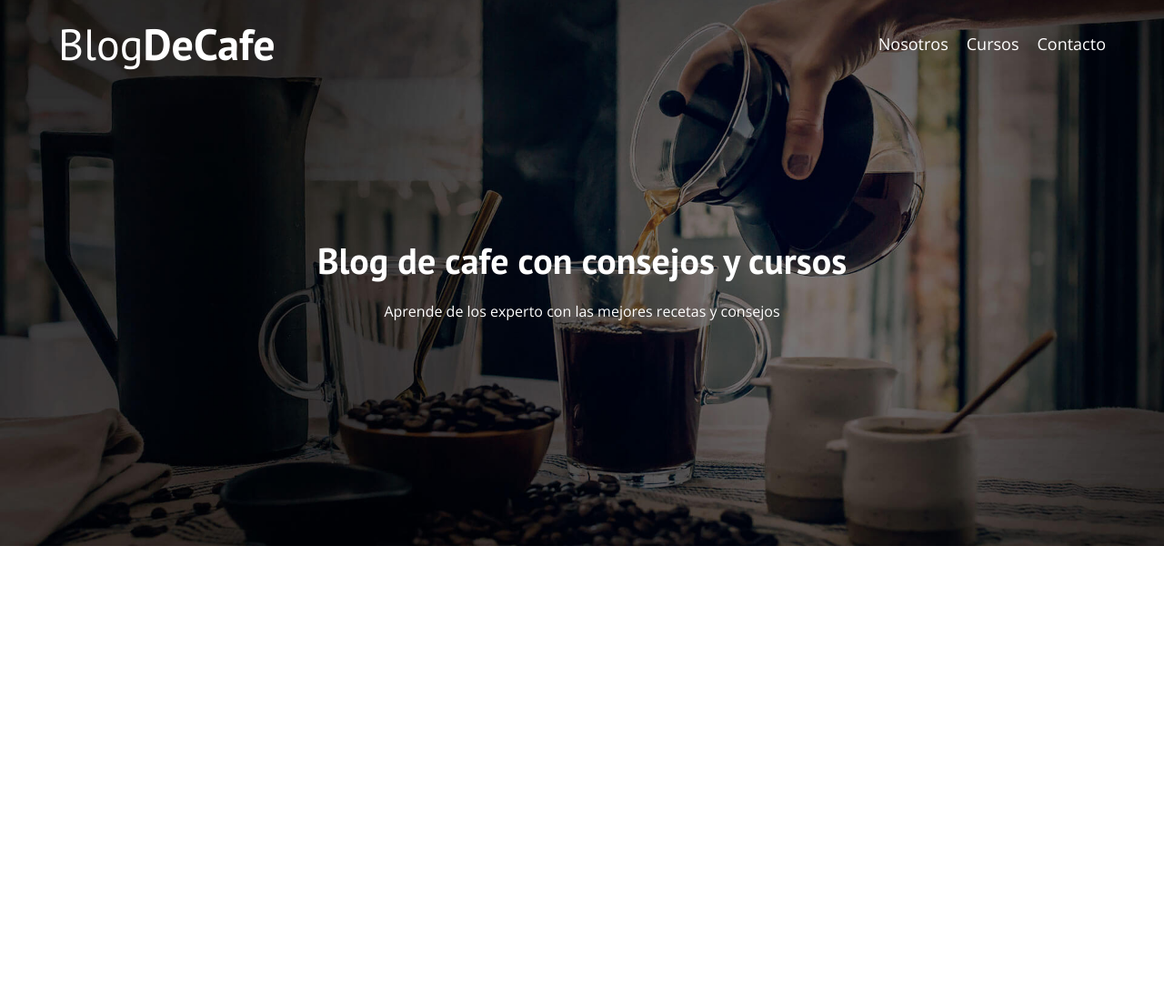
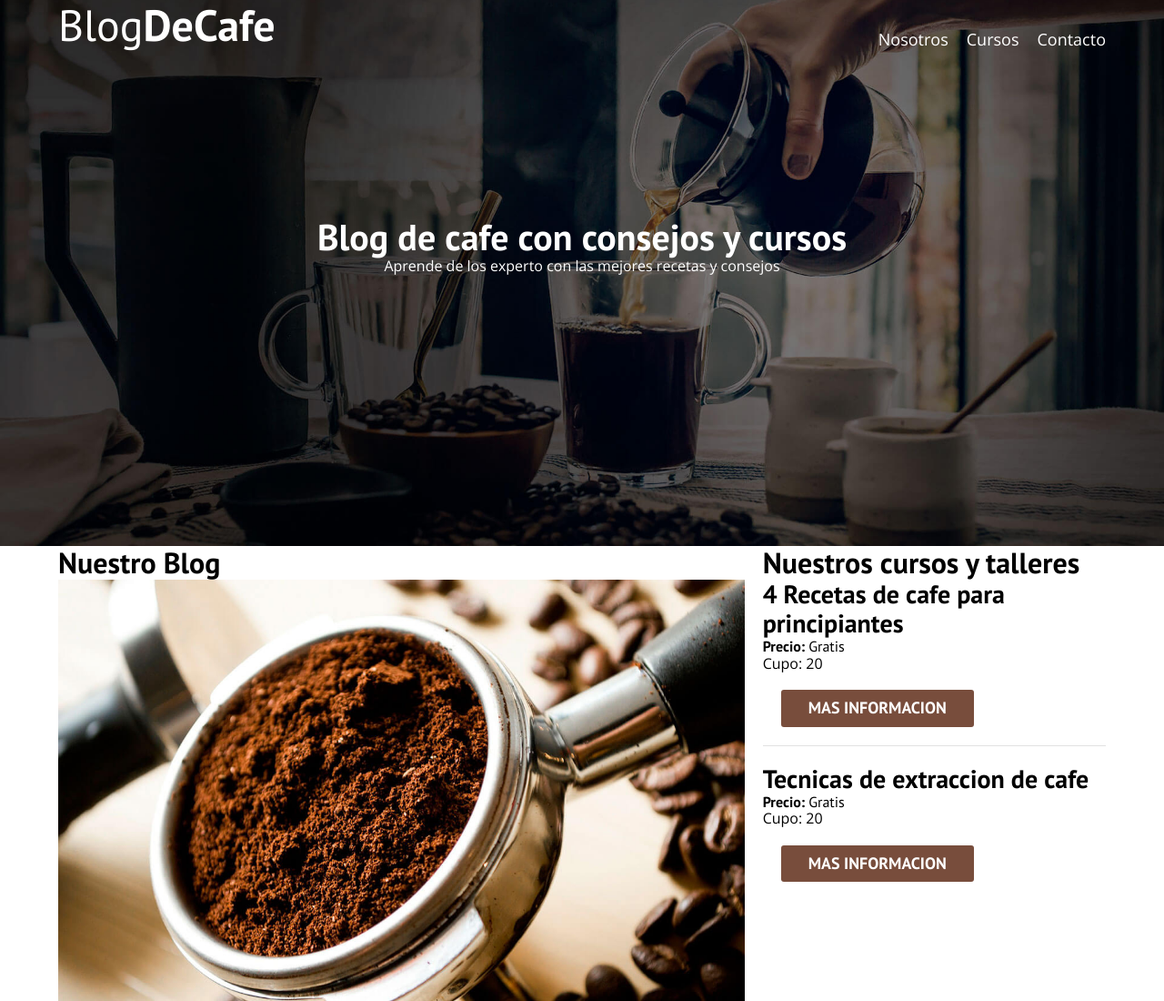
Before and after one commit to EnrikeOmarFarias/blog-cafe, a plain HTML site: page index.html in a window 1280 px wide. Shown: the top 1100 px of the page at 91% size. Before the commit the page ends 800 px from the top, so only its background shows below. Drawn offline with nearby package versions, Linux system fonts and the light colour scheme.

Commit message:
Finalizando el blog

```diff
--- a/css/style.css
+++ b/css/style.css
@@ -5,23 +5,25 @@
   --primario: #784d3c;
   --blanco: #ffffff;
   --negro: #000000;
+  --gris: #e1e1e1;
 }
 
 html {
   box-sizing: border-box;
-  font-size: 62.5%;
+  font-size: 62.5%; /* 1rem 0 10px */
 }
 
 *,
 *:before,
 *:after {
-  box-sizing: inherit;
+  box-sizing: border-box;
+  margin: 0;
+  padding: 0;
 }
 
 body {
   font-family: var(--fuenteParrafos);
   font-size: 1.6rem;
-  line-height: 2;
 }
 
 /* Globales */
@@ -65,14 +67,6 @@ img {
 
 /* Utilidades */
 
-.no-margin {
-  margin: 0;
-}
-
-.no-pading {
-  padding: 0;
-}
-
 .centrar-texto {
   text-align: center;
 }
@@ -92,38 +86,17 @@ img {
   margin-top: 5rem;
 }
 
-@media (min-width: 768px) {
-  .header__texto {
-    margin-top: 15rem;
-  }
-}
-
-@media (min-width: 768px) {
-  .barra {
-    display: flex;
-    justify-content: space-between;
-    align-items: center;
-  }
-}
-
 .logo {
   color: var(--blanco);
 }
 
 .logo__nombre {
   font-weight: 400;
+  margin-top: 0;
 }
 
 .logo__bold {
   font-weight: 700;
-}
-
-@media (min-width: 768px) {
-  .navegacion {
-    display: flex;
-    gap: 2rem;
-    font-weight: 400;
-  }
 }
 
 .navegacion__enlace {
@@ -132,3 +105,86 @@ img {
   font-size: 1.8rem;
   color: var(--blanco);
 }
+.entrada {
+  border-bottom: 0.1rem solid var(--gris);
+  margin-bottom: 2rem;
+}
+
+.entrada:last-of-type {
+  border-bottom: none;
+  margin-bottom: 0;
+}
+
+.boton {
+  display: block;
+  font-family: var(--fuenteheading);
+  text-align: center;
+  padding: 1rem 3rem;
+  color: var(--blanco);
+  border-radius: 0.3rem;
+  margin: 2rem;
+  font-size: 1.8rem;
+  text-transform: uppercase;
+  font-weight: 700;
+}
+
+.boton__primario {
+  background-color: var(--negro);
+}
+
+.boton__secundario {
+  background-color: var(--primario);
+}
+
+.cursos {
+  list-style: none;
+}
+
+.widget-cursos {
+  border-bottom: 0.1rem solid var(--gris);
+  margin-bottom: 2rem;
+}
+
+.widget-cursos:last-of-type {
+  border: none;
+  margin: 0;
+}
+
+.widget-cursos__label {
+  font-family: var(--fuenteheading);
+  font-weight: bold;
+}
+
+.widget-cursos__info {
+  font-weight: normal;
+}
+
+/* Media Queri */
+
+@media (min-width: 768px) {
+  .contenido__principal {
+    display: grid;
+    grid-template-columns: 2fr 1fr;
+    column-gap: 2rem;
+  }
+
+  .header__texto {
+    margin-top: 15rem;
+  }
+
+  .barra {
+    display: flex;
+    justify-content: space-between;
+    align-items: center;
+  }
+
+  .navegacion {
+    display: flex;
+    gap: 2rem;
+    font-weight: 400;
+  }
+
+  .boton {
+    display: inline-block;
+  }
+}
--- a/index.html
+++ b/index.html
@@ -19,12 +19,12 @@
     <link rel="stylesheet" href="/css/normalize.css" />
     <link rel="stylesheet" href="/css/style.css" />
   </head>
-
+  <body>
     <header class="header">
       <div class="contenedor">
         <div class="barra">
           <a class="logo" href="/index.html">
-          <h1 class="logo__nombre no-margin centrar-texto">
+            <h1 class="logo__nombre centrar-texto">
               Blog<span class="logo__bold">DeCafe</span>
             </h1>
           </a>
@@ -37,11 +37,103 @@
         </div>
       </div>
       <div class="header__texto">
-      <h2 class="no-margin">Blog de cafe con consejos y cursos</h2>
-      <p class="no-margin">
-        Aprende de los experto con las mejores recetas y consejos
-      </p>
+        <h2>Blog de cafe con consejos y cursos</h2>
+        <p>Aprende de los experto con las mejores recetas y consejos</p>
       </div>
     </header>
-  <body></body>
+    <div class="contenedor contenido__principal">
+      <main class="blog">
+        <h3>Nuestro Blog</h3>
+        <article class="entrada">
+          <div class="entrada__imagen">
+            <img src="/img/blog1.jpg" alt="imagen blog" />
+          </div>
+          <div class="entrada__contenido">
+            <h4>Tipos de granos de cafe</h4>
+            <p>
+              doloremque accusantium nisi dolorum, nobis itaque ducimus nemo!
+              Esse voluptates, labore consequuntur pariatur totam rem?
+            </p>
+            <a class="boton boton__primario" href="/entrada.html"
+              >Leer entrada</a
+            >
+          </div>
+        </article>
+
+        <article class="entrada">
+          <div class="entrada__imagen">
+            <img src="/img/blog2.jpg" alt="imagen blog" />
+          </div>
+          <div class="entrada__contenido">
+            <h4 class="no-margin">3 Deliciosas recetas con granos de cafe</h4>
+            <p>
+              doloremque accusantium nisi dolorum, nobis itaque ducimus nemo!
+              Esse voluptates, labore consequuntur pariatur totam rem?
+            </p>
+            <a class="boton boton__primario" href="/entrada.html"
+              >Leer entrada</a
+            >
+          </div>
+        </article>
+
+        <article class="entrada">
+          <div class="entrada__imagen">
+            <img src="/img/blog3.jpg" alt="imagen blog" />
+          </div>
+          <div class="entrada__contenido">
+            <h4 class="no-margin">Beneficios del cafe</h4>
+            <p>
+              doloremque accusantium nisi dolorum, nobis itaque ducimus nemo!
+              Esse voluptates, labore consequuntur pariatur totam rem?
+            </p>
+            <a class="boton boton__primario" href="/entrada.html"
+              >Leer entrada</a
+            >
+          </div>
+        </article>
+      </main>
+      <aside class="sidebar">
+        <h3>Nuestros cursos y talleres</h3>
+        <ul class="cursos">
+          <li class="widget-cursos">
+            <h4>4 Recetas de cafe para principiantes</h4>
+
+            <p class="widget-cursos__label">
+              Precio:
+              <span class="widget-cursos__info">Gratis</span>
+            </p>
+
+            <p class="widget-cursos__label"></p>
+              Cupo:
+              <span class="widget-cursos__info">20</span>
+            </p>
+
+            <a class="boton boton__secundario" href="/entrada.html"
+              >Mas informacion</a
+            >
+          </li>
+
+          <li class="widget-cursos"></li>
+            <h4>Tecnicas de extraccion de cafe</h4>
+
+            <p class="widget-cursos__label">
+              Precio:
+              <span class="widget-cursos__info">Gratis</span>
+            </p>
+
+            <p class="widget-cursos__label"></p>
+              Cupo:
+              <span class="widget-cursos__info">20</span>
+            </p>
+
+            <a class="boton boton__secundario" href="/entrada.html"
+              >Mas informacion</a
+            >
+          </li>
+
+          </li>
+        </ul>
+      </aside>
+    </div>
+  </body>
 </html>
```
Lines whose indentation alone changed are shown as unchanged.
